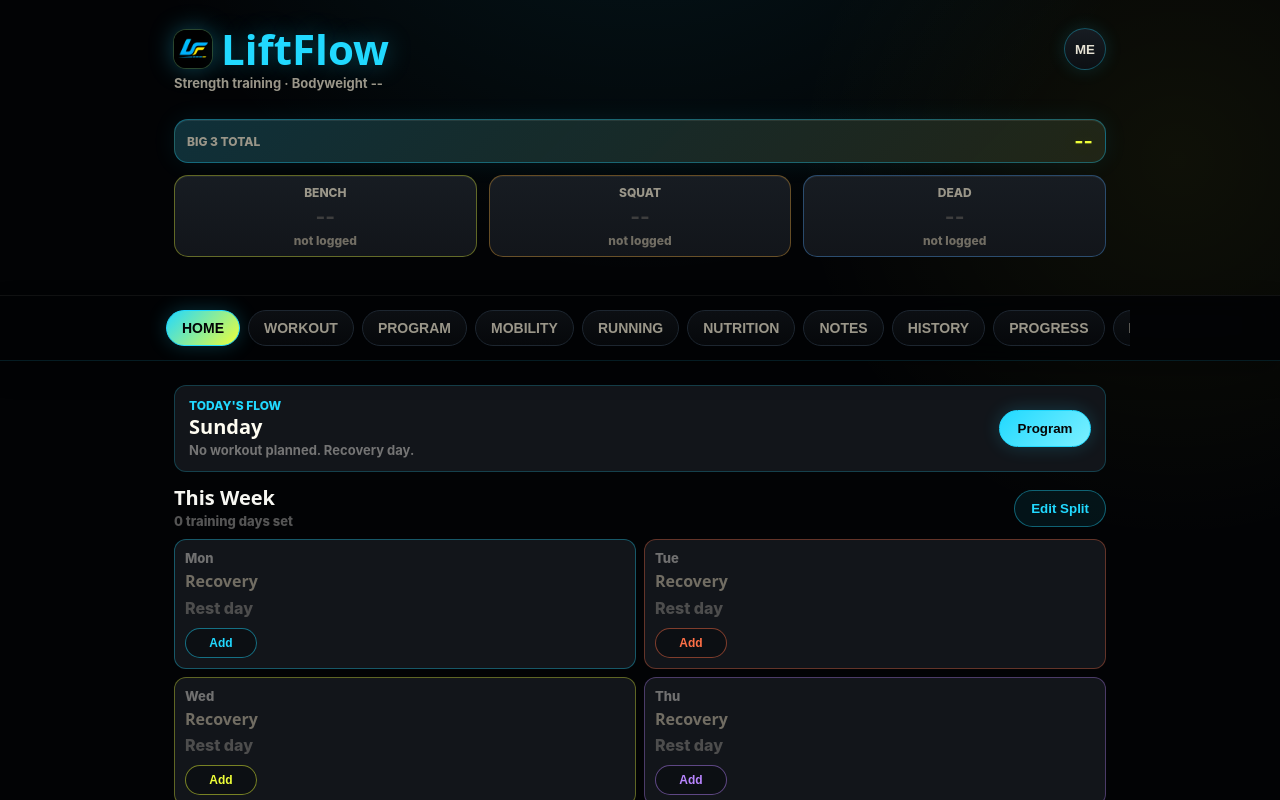
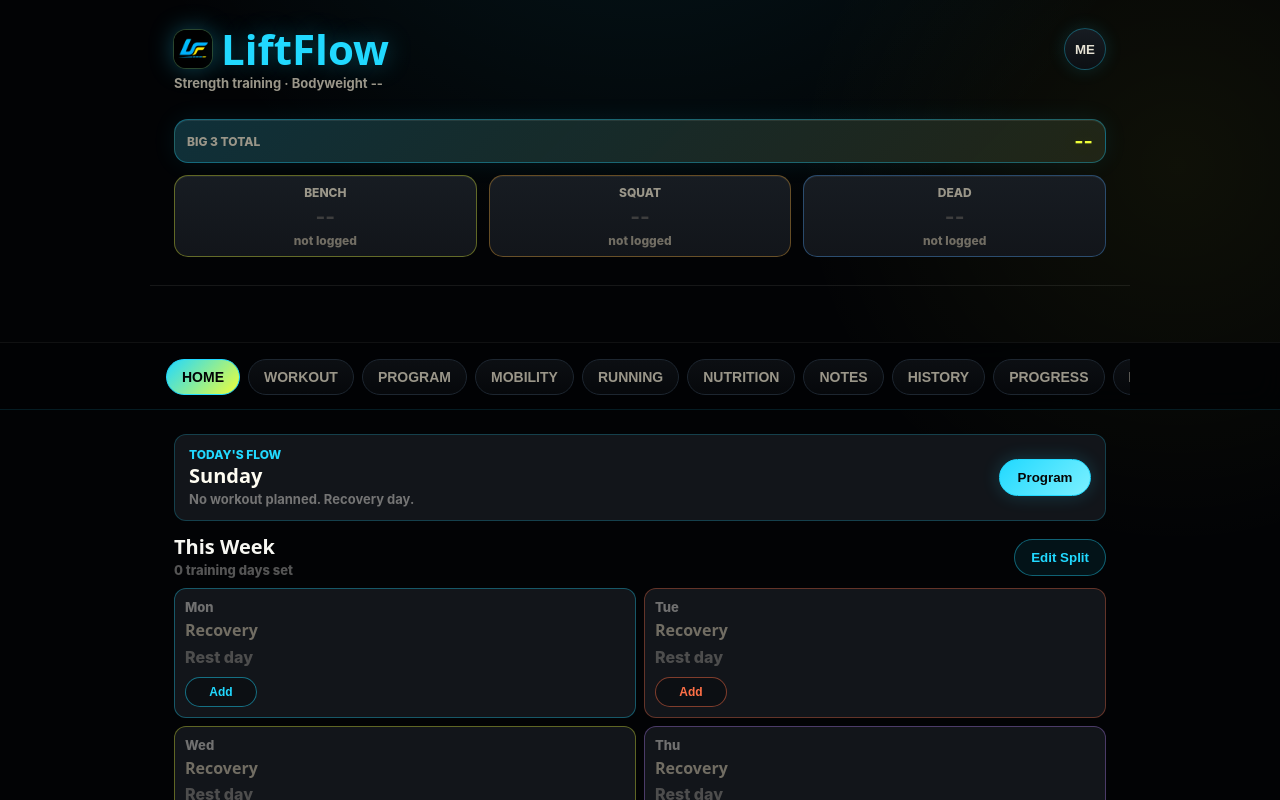
Before and after one commit to SoftLockedLive/LiftFlow, a Next.js app in the folder liftflow/: page / in a window 1280 px wide. Shown: the top 800 px of the page. Built offline with nearby package versions, Linux system fonts and the light colour scheme.

Commit message:
hard separate metrics and tabs

```diff
--- a/liftflow/src/components/Layout.js
+++ b/liftflow/src/components/Layout.js
@@ -351,8 +351,8 @@ const avatarImage = {
 };
 
 const clubGrid = {
-  marginBottom: 22,
-  paddingBottom: 16,
+  marginBottom: 56,
+  paddingBottom: 28,
 };
 
 const totalStrip = {
@@ -416,13 +416,13 @@ const metricHint = {
 
 const tabWrapper = {
   position: "relative",
-  zIndex: 10,
+  zIndex: 1,
   background: "rgba(2, 3, 5, 0.84)",
-  marginTop: 6,
+  marginTop: 0,
   borderTop: `1px solid ${tint(colors.text, 0.06)}`,
   borderBottom: `1px solid ${tint(colors.brand, 0.12)}`,
   backdropFilter: "blur(14px)",
-  boxShadow: `0 12px 26px rgba(2, 3, 5, 0.28)`,
+  boxShadow: "none",
 };
 
 const tabBar = {
@@ -442,7 +442,7 @@ const activeTab = {
   background: `linear-gradient(135deg, ${colors.brand}, ${colors.accent})`,
   borderColor: colors.brand,
   color: colors.inverse,
-  boxShadow: `0 0 20px ${tint(colors.brand, 0.22)}`,
+  boxShadow: "none",
 };
 
 const page = {
--- a/liftflow/src/styles/globals.css
+++ b/liftflow/src/styles/globals.css
@@ -131,14 +131,15 @@ input:focus, select:focus {
   display: grid;
   grid-template-columns: repeat(6, minmax(0, 1fr));
   gap: 12px;
-  padding: 14px 24px 18px;
-  margin-bottom: 12px;
+  padding: 14px 24px 32px;
+  margin-bottom: 36px;
+  border-bottom: 1px solid rgba(255, 253, 242, 0.08);
 }
 
 .app-tabs {
   display: flex;
   gap: 8px;
-  padding: 14px 16px 14px;
+  padding: 16px 16px 14px;
   overflow-x: auto;
   scrollbar-width: none;
 }
@@ -228,9 +229,9 @@ input:focus, select:focus {
 
   .app-metrics {
     grid-template-columns: repeat(6, minmax(0, 1fr));
-    padding: 10px 14px 14px;
+    padding: 10px 14px 30px;
     gap: 8px;
-    margin-bottom: 10px;
+    margin-bottom: 34px;
   }
 
   .app-tabs {
```
